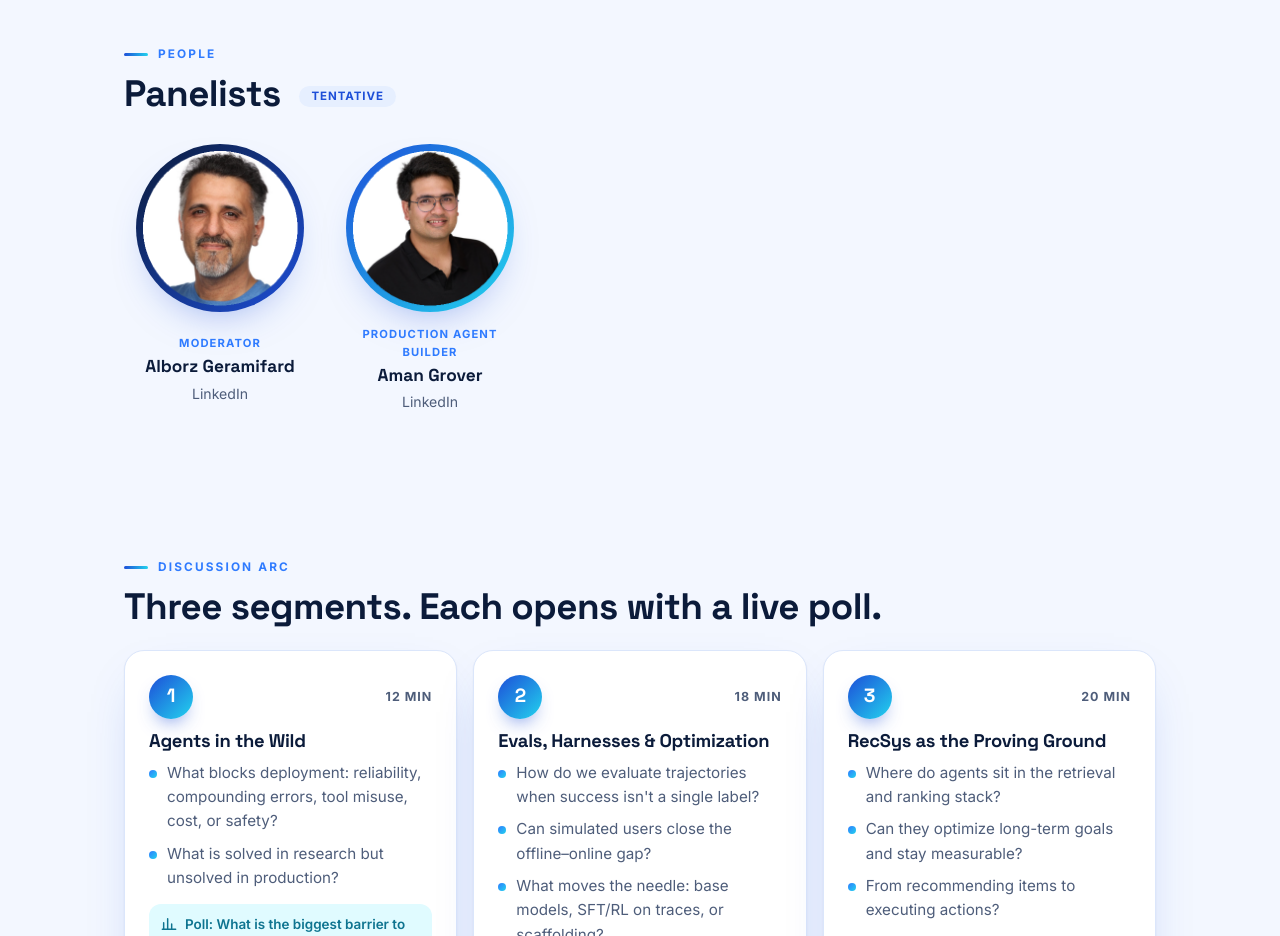
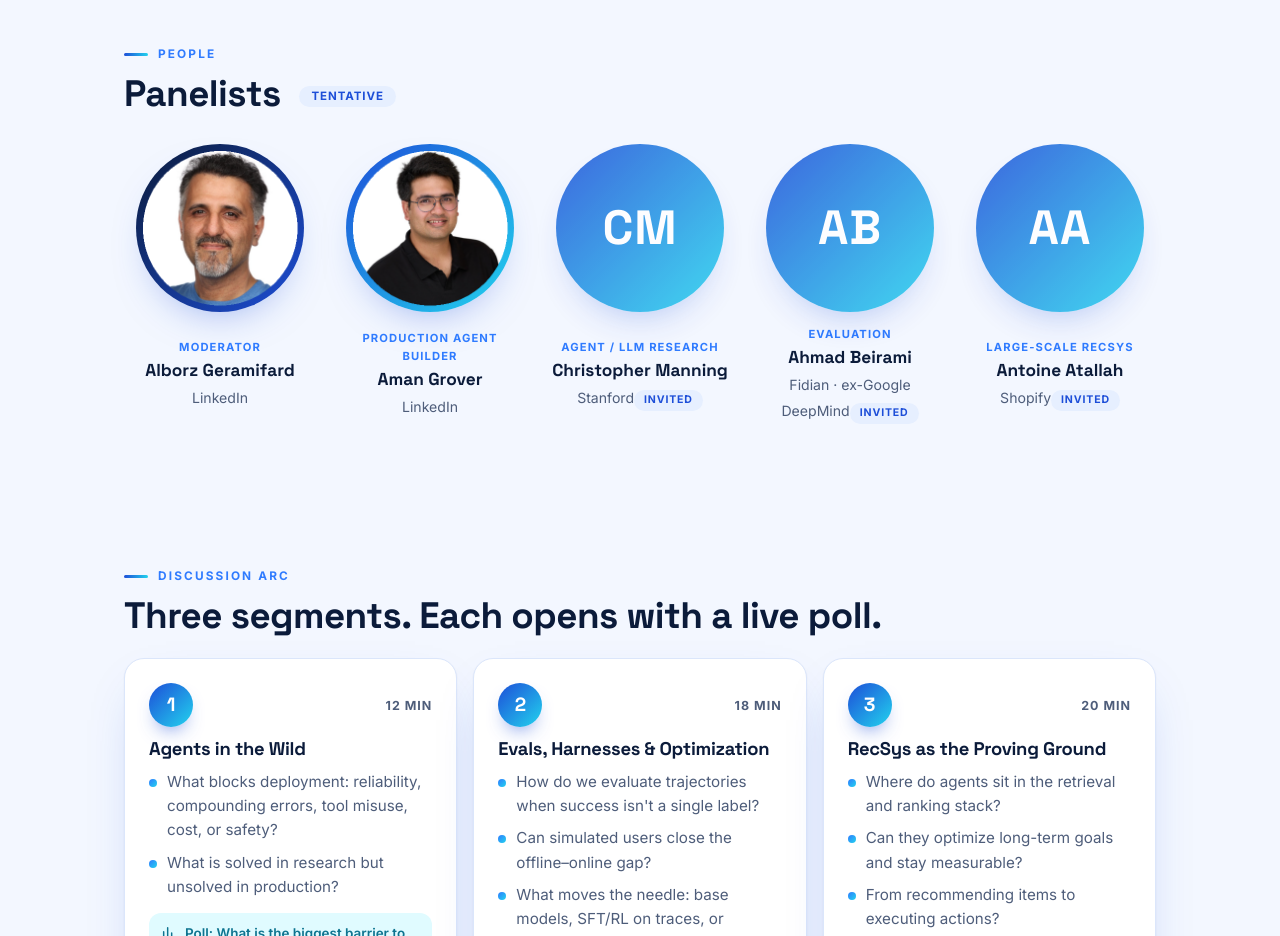
Before and after one commit to alborz-geramifard/neurips2026-panel, a plain HTML site: page index.html in a window 1280 px wide. Shown: the part 1320-2256 px from the top of the page. Drawn offline with Linux system fonts and the light colour scheme.

Commit message:
Panelists: list invited (pending) panelists Manning, Beirami, Atallah with Invited badge and initials avatars
Co-Authored-By: Claude Opus 5.5 <noreply@anthropic.com>

```diff
--- a/index.html
+++ b/index.html
@@ -111,6 +111,8 @@ h2{font-size:clamp(1.7rem,3vw,2.3rem);font-weight:700;margin-bottom:22px}
 .person .role{font-size:.7rem;font-weight:700;letter-spacing:.1em;text-transform:uppercase;color:var(--blue2)}
 .person b{font-size:1.08rem;display:block;font-family:"Space Grotesk",sans-serif}.person span{color:var(--muted);font-size:.88rem}
 .person.mod .face{background:linear-gradient(135deg,#0b1b3a,var(--blue))}
+.face.initials{display:grid;place-items:center;color:#fff;font-family:"Space Grotesk",sans-serif;font-size:3rem;font-weight:700;letter-spacing:.02em;opacity:.85}
+.person .invited{display:inline-block;margin-top:6px;background:var(--blue-soft);color:var(--blue);border-radius:999px;padding:2px 10px;font-size:.66rem;font-weight:700;letter-spacing:.08em;text-transform:uppercase}
 .tag{display:inline-block;vertical-align:middle;margin-left:10px;background:var(--blue-soft);color:var(--blue);border-radius:999px;padding:4px 12px;font-family:Inter,sans-serif;font-size:.72rem;font-weight:700;letter-spacing:.08em;text-transform:uppercase}
 /* slido */
 .slido{background:var(--panel);border:1px solid var(--line);border-radius:var(--radius);overflow:hidden;box-shadow:var(--shadow)}
@@ -176,6 +178,9 @@ footer::before{content:"";position:absolute;top:-1px;left:0;right:0;height:3px;b
   <div class="people">
     <a class="person mod" href="https://alborz-geramifard.com/" target="_blank" rel="noopener"><img class="face" src="assets/people/alborz-geramifard.png" alt=""><div><div class="role">Moderator</div><b>Alborz Geramifard</b><span>LinkedIn</span></div></a>
     <a class="person" href="https://www.linkedin.com/in/agrover10/" target="_blank" rel="noopener"><img class="face" src="assets/people/aman-grover.png" alt=""><div><div class="role">Production agent builder</div><b>Aman Grover</b><span>LinkedIn</span></div></a>
+    <a class="person" href="https://nlp.stanford.edu/~manning/" target="_blank" rel="noopener"><div class="face initials" aria-hidden="true">CM</div><div><div class="role">Agent / LLM research</div><b>Christopher Manning</b><span>Stanford</span><div class="invited">Invited</div></div></a>
+    <div class="person"><div class="face initials" aria-hidden="true">AB</div><div><div class="role">Evaluation</div><b>Ahmad Beirami</b><span>Fidian · ex-Google DeepMind</span><div class="invited">Invited</div></div></div>
+    <div class="person"><div class="face initials" aria-hidden="true">AA</div><div><div class="role">Large-scale RecSys</div><b>Antoine Atallah</b><span>Shopify</span><div class="invited">Invited</div></div></div>
   </div>
 </div></section>
 
```
